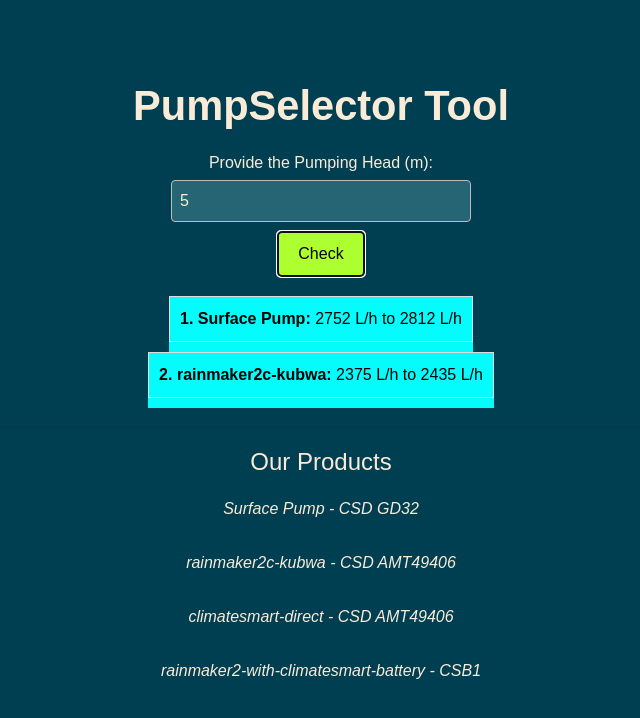
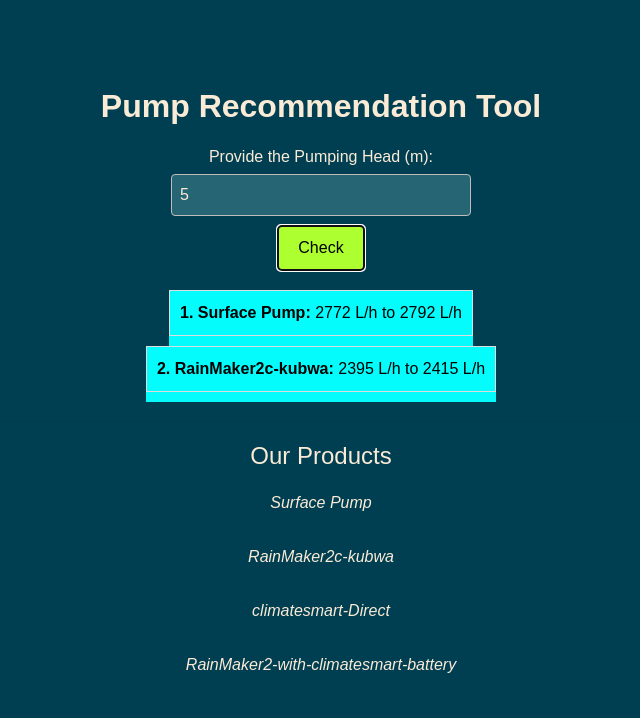
Before and after one commit to M-Jacks/Pump-Selection-Helper, a plain HTML site: page index.html in a window 1280 px wide. Both pictures are taken after typing "5" into the empty fields and a click on the button "Check". Shown: the whole page, without its empty margins (319-959 px from the left). Drawn offline with nearby package versions, Linux system fonts and the light colour scheme.

Commit message:
Renamed products

```diff
--- a/index.html
+++ b/index.html
@@ -14,7 +14,7 @@
 <body>
     <div class="container">
         <div class="main-content">
-            <h1>PumpSelector Tool</h1>
+            <h1>Pump Recommendation Tool</h1>
             <form id="pumpForm">
                 <label for="head">Provide the Pumping Head (m):</label>
                 <input type="number" id="head" name="head" step="any" required>
@@ -52,7 +52,7 @@
             "url": "https://sunculture.io/surfacepump/"
         },
         {
-            "pump": "rainmaker2c-kubwa",
+            "pump": "RainMaker2c-kubwa",
             "controller": "CSD AMT49406",
             "performance": {
                 "1": 2998.13,
@@ -66,7 +66,7 @@
             "url": "https://sunculture.io/products/rainmaker2c-kubwa/"
         },
         {
-            "pump": "climatesmart-direct",
+            "pump": "climatesmart-Direct",
             "controller": "CSD AMT49406",
             "performance": {
                 "1": 1256.33,
@@ -82,7 +82,7 @@
             "url": "https://sunculture.io/products/climatesmart-direct/"
         },
         {
-            "pump": "rainmaker2-with-climatesmart-battery",
+            "pump": "RainMaker2-with-climatesmart-battery",
             "controller": "CSB1",
             "performance": {
                 "1": 1110,
--- a/index.js
+++ b/index.js
@@ -5,7 +5,7 @@ document.addEventListener('DOMContentLoaded', () => {
 
     pumpData.forEach(item => {
         const listItem = document.createElement('li');
-        listItem.textContent = `${item.pump} - ${item.controller}`;
+        listItem.textContent = `${item.pump}`;
         pumpList.appendChild(listItem);
     });
 
@@ -36,7 +36,7 @@ document.addEventListener('DOMContentLoaded', () => {
             if (suggestions.length > 0) {
                 const bestPump = suggestions[0];
                 const bestFlowRate = Math.round(bestPump.flowRate);
-                const bestRange = `${Math.max(0, Math.round(bestFlowRate - 30))} L/h to ${Math.round(bestFlowRate + 30)} L/h`;
+                const bestRange = `${Math.max(0, Math.round(bestFlowRate - 10))} L/h to ${Math.round(bestFlowRate + 10)} L/h`;
                 bestPumpResults.innerHTML = `<a href="${bestPump.url}" target="_blank" style="display:block; padding:10px; border:1px solid #ddd; margin-bottom:10px; text-decoration:none; color:black;"><strong>1. ${bestPump.pump}:</strong> ${bestRange}</a>`;
                 bestPumpSection.style.display = 'block';
             }
@@ -44,7 +44,7 @@ document.addEventListener('DOMContentLoaded', () => {
             if (suggestions.length > 1) {
                 const option = suggestions[1];
                 const optionFlowRate = Math.round(option.flowRate);
-                const optionRange = `${Math.max(0, Math.round(optionFlowRate - 30))} L/h to ${Math.round(optionFlowRate + 30)} L/h`;
+                const optionRange = `${Math.max(0, Math.round(optionFlowRate - 10))} L/h to ${Math.round(optionFlowRate + 10)} L/h`;
                 optionResults.innerHTML = `<a href="${option.url}" target="_blank" style="display:block; padding:10px; border:1px solid #ddd; margin-bottom:10px; text-decoration:none; color:black;"><strong>2. ${option.pump}:</strong> ${optionRange}</a>`;
                 optionSection.style.display = 'block';
             }
--- a/styles.css
+++ b/styles.css
@@ -57,7 +57,7 @@ body {
 }
 
 h1 {
-    font-size: 2.6em;
+    font-size: 2.0em;
     margin-bottom: 20px;
     font-weight: bolder;
     color: antiquewhite;
```
